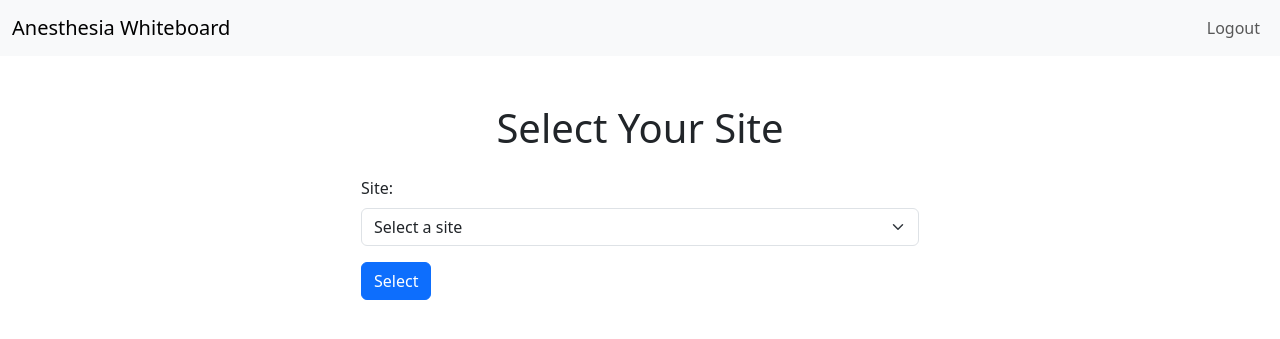
After one commit to keatonhoyle/anesthesia-whiteboard, a Django app: page /select-site/ in a window 1280 px wide. The commit adds this page. Shown: the top 339 px of the page. Run offline with Django 5.2, Linux system fonts and the light colour scheme; the visitor is signed in with stand-in values (Sample User, id 1); some libraries are stand-ins or nearby versions.

Commit message:
Added user authentication with location-based login and site selection

```diff
--- a/templates/base.html
+++ b/templates/base.html
@@ -11,6 +11,18 @@
     <script src="https://unpkg.com/htmx.org@1.9.12" integrity="sha384-ujb1lZYygJmzgSwox0 pipefailaLhrNDo892wR9du0JpnxM731l4a1Kh41mgQFRx0NLaLeovH1UtOySoBOQ== " crossorigin="anonymous"></script>
 </head>
 <body>
+    <nav class="navbar navbar-expand-lg navbar-light bg-light">
+        <div class="container-fluid">
+            <a class="navbar-brand" href="{% url 'home' %}">Anesthesia Whiteboard</a>
+            <div class="navbar-nav">
+                {% if user.is_authenticated %}
+                    <a class="nav-link" href="{% url 'logout' %}">Logout</a>
+                {% else %}
+                    <a class="nav-link" href="{% url 'login' %}">Login</a>
+                {% endif %}
+            </div>
+        </div>
+    </nav>
     <div class="container mt-5">
         {% if messages %}
             {% for message in messages %}
--- /dev/null
+++ b/templates/select_site.html
@@ -0,0 +1,19 @@
+{% extends 'base.html' %}
+
+{% block title %}Select Site{% endblock %}
+
+{% block content %}
+<h1 class="text-center mb-4">Select Your Site</h1>
+<form method="post" class="w-50 mx-auto">
+    {% csrf_token %}
+    <div class="mb-3">
+        <label for="site" class="form-label">Site:</label>
+        <select class="form-select" id="site" name="site" required>
+            <option value="" disabled selected>Select a site</option>
+            <option value="site1">Site 1</option>
+            <option value="site2">Site 2</option>
+        </select>
+    </div>
+    <button type="submit" class="btn btn-primary">Select</button>
+</form>
+{% endblock %}
--- a/whiteboard/urls.py
+++ b/whiteboard/urls.py
@@ -5,4 +5,7 @@ urlpatterns = [
     path('', views.home, name='home'),
     path('edit/<str:room>/', views.edit_entry, name='edit_entry'),
     path('add/', views.add_entry, name='add_entry'),
+    path('login/', views.login_view, name='login'),
+    path('select-site/', views.select_site, name='select_site'),
+    path('logout/', views.logout_view, name='logout'),
 ]
--- a/whiteboard/views.py
+++ b/whiteboard/views.py
@@ -2,6 +2,8 @@ from django.shortcuts import render, redirect
 import boto3
 import logging
 from django.contrib import messages
+from django.contrib.auth.decorators import login_required
+from django.contrib.auth import logout
 
 # Set up logging
 logger = logging.getLogger(__name__)
@@ -33,6 +35,20 @@ def fetch_whiteboard_data():
         logger.error(f"Error fetching data from DynamoDB: {e}")
         return None
 
+def login_view(request):
+    if request.method == 'POST':
+        # For now, redirect to select-site; we'll add proper login logic later
+        return redirect('select_site')
+    return render(request, 'login.html')
+
+@login_required
+def select_site(request):
+    if request.method == 'POST':
+        # For now, redirect to home; we'll add site selection logic later
+        return redirect('home')
+    return render(request, 'select_site.html')
+
+@login_required
 def home(request):
     whiteboard = fetch_whiteboard_data()
     if whiteboard is None:
@@ -43,6 +59,7 @@ def home(request):
         }
     return render(request, 'index.html', {'whiteboard': whiteboard})
 
+@login_required
 def edit_entry(request, room):
     if request.method == 'POST':
         provider = request.POST.get('provider')
@@ -75,6 +92,7 @@ def edit_entry(request, room):
 
     return render(request, 'edit.html', {'entry': entry})
 
+@login_required
 def add_entry(request):
     if request.method == 'POST':
         room = request.POST.get('room')
@@ -103,3 +121,7 @@ def add_entry(request):
             return redirect('home')
 
     return render(request, 'add.html')
+
+def logout_view(request):
+    logout(request)
+    return redirect('login')
--- a/whiteboard_project/settings.py
+++ b/whiteboard_project/settings.py
@@ -116,3 +116,8 @@ STATIC_ROOT = BASE_DIR / "staticfiles"
 # https://docs.djangoproject.com/en/5.2/ref/settings/#default-auto-field
 
 DEFAULT_AUTO_FIELD = 'django.db.models.BigAutoField'
+
+# Authentication settings
+LOGIN_URL = '/login/'
+LOGIN_REDIRECT_URL = '/select-site/'
+LOGOUT_REDIRECT_URL = '/login/'
```
Also changed, not shown: templates/login.html (added, +15 -0 lines).
